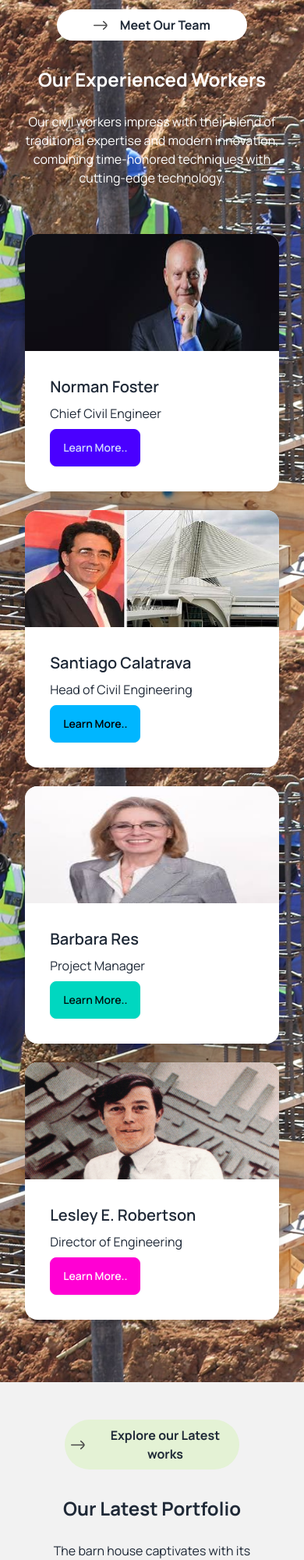
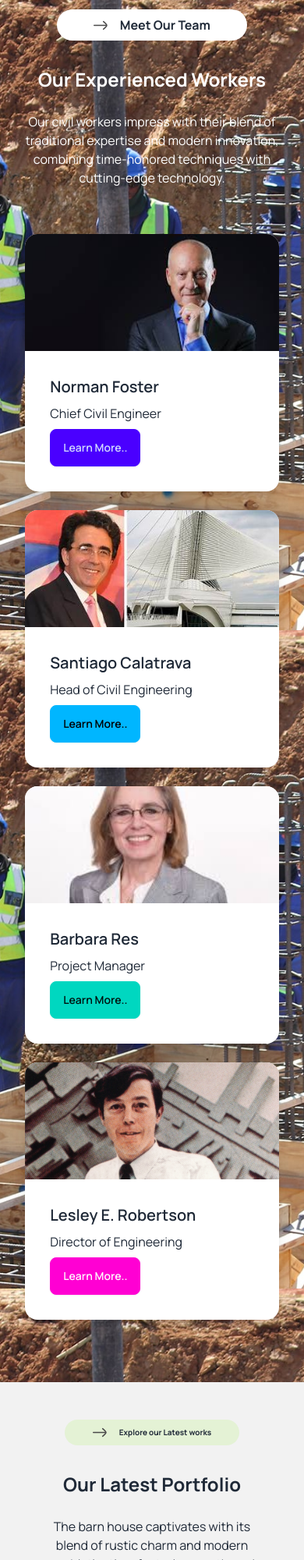
Before and after one commit to tareqahmed2/assignment-03-ph-24-Aug-2024-12-00, a plain HTML site: page index.html in a window 390 px wide. Shown: the part 3040-5040 px from the top of the page at 78% size. Drawn offline with nearby package versions, Linux system fonts and the light colour scheme.

Commit message:
fixed some bug

```diff
--- a/index.html
+++ b/index.html
@@ -18,6 +18,7 @@
     <link href="https://fonts.googleapis.com/css2?family=Inter:ital,opsz,wght@0,14..32,100..900;1,14..32,100..900&family=Manrope:wght@200..800&display=swap" rel="stylesheet" />
     <!-- favicon -->
     <link rel="shortcut icon" href="assets/fav-icon.png" type="image/x-icon">
+    <link rel="stylesheet" href="styles/style.css">
 
     <!-- for customrize tailwind class -->
     <script>
@@ -64,21 +65,21 @@
                   />
                 </svg>
                         </div>
-                        <ul tabindex="0" class="menu menu-sm dropdown-content bg-base-100 rounded-box z-[1] mt-3 p-0 shadow right-0">
-                            <li class="text-[16px] text-[ rgb(73, 73, 73);]">
+                        <ul tabindex="0" id="navbar-ul" class="menu menu-lg dropdown-content  bg-base-100 rounded-box z-[1] mt-3 p-0 shadow right-0 w-[150px]">
+                            <li class="text-[16px]  text-[rgb(73, 73, 73)]">
                                 <a class="text-center">Home</a>
                             </li>
-                            <li class="text-[16px] text-[ rgb(73, 73, 73);]">
+                            <li class="text-[16px] text-[rgb(73, 73, 73)]">
                                 <a class="text-center">Services</a>
                             </li>
-                            <li class="text-[16px] text-[ rgb(73, 73, 73);]">
+                            <li class="text-[16px] text-[rgb(73, 73, 73)]">
                                 <a class="text-center">Portfolio</a>
                             </li>
-                            <li class="text-[16px] text-[ rgb(73, 73, 73);]">
+                            <li class="text-[16px] text-[rgb(73, 73, 73)]">
                                 <a class="text-clip">Blogs</a>
                             </li>
-                            <li class="text-[16px] text-[ rgb(73, 73, 73);]">
-                                <a class="text-center">Contact Us</a>
+                            <li class="text-[16px]  text-[rgb(73, 73, 73)]">
+                                <a class="text-[16px] text-left">Contact Us</a>
                             </li>
                         </ul>
                     </div>
@@ -461,7 +462,7 @@
 
                                 <div class="card bg-base-100  shadow-xl">
                                     <figure>
-                                        <img src="assets/norman.jpeg" alt="norman fooster" class="h-[150px] w-full" />
+                                        <img src="assets/norman.jpeg" alt="norman fooster" class="h-[150px] w-full object-cover" />
                                     </figure>
                                     <div class="card-body">
                                         <h2 class="card-title">Norman Foster</h2>
@@ -475,7 +476,7 @@
 
                                 <div class="card bg-base-100  shadow-xl">
                                     <figure>
-                                        <img src="assets/santiago2jpeg.jpeg" alt="norman fooster" class="h-[150px] w-full" />
+                                        <img src="assets/santiago2jpeg.jpeg" alt="norman fooster" class="h-[150px] w-full object-cover" />
 
                                     </figure>
                                     <div class="card-body">
@@ -489,7 +490,7 @@
                                 <!-- card 3 -->
                                 <div class="card bg-base-100  shadow-xl">
                                     <figure>
-                                        <img src="assets/barbar.jpeg" alt="norman fooster" class="h-[150px] w-full" />
+                                        <img src="assets/barbar.jpeg" alt="norman fooster" class="h-[150px] w-full object-cover" />
 
                                     </figure>
                                     <div class="card-body">
@@ -503,7 +504,7 @@
                                 <!-- card 4 -->
                                 <div class="card bg-base-100  shadow-xl">
                                     <figure>
-                                        <img src="assets/leslie.jpg" alt="norman fooster" class="h-[150px] w-full" />
+                                        <img src="assets/leslie.jpg" alt="norman fooster" class="h-[150px] w-full object-cover" />
 
                                     </figure>
                                     <div class="card-body">
@@ -563,7 +564,7 @@
                         />
                       </svg>
                     </span>
-                                    <h4 class="font-bold cursor-pointer">Explore our Latest works</h4>
+                                    <h4 id="explore" class="font-bold cursor-pointer ">Explore our Latest works</h4>
                                 </div>
                                 <h1 class="text-[24px] md:text-[40px] font-bold text-center">
                                     Our Latest Portfolio
--- /dev/null
+++ b/styles/style.css
@@ -0,0 +1,5 @@
+@media screen and (max-width: 415px) {
+  #explore {
+    font-size: 10px;
+  }
+}
```
